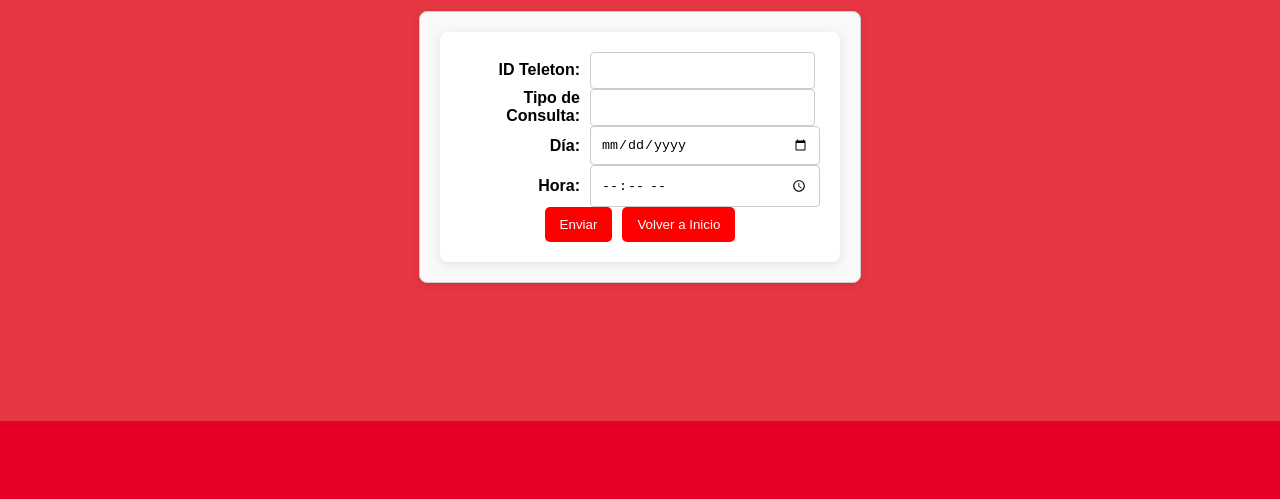
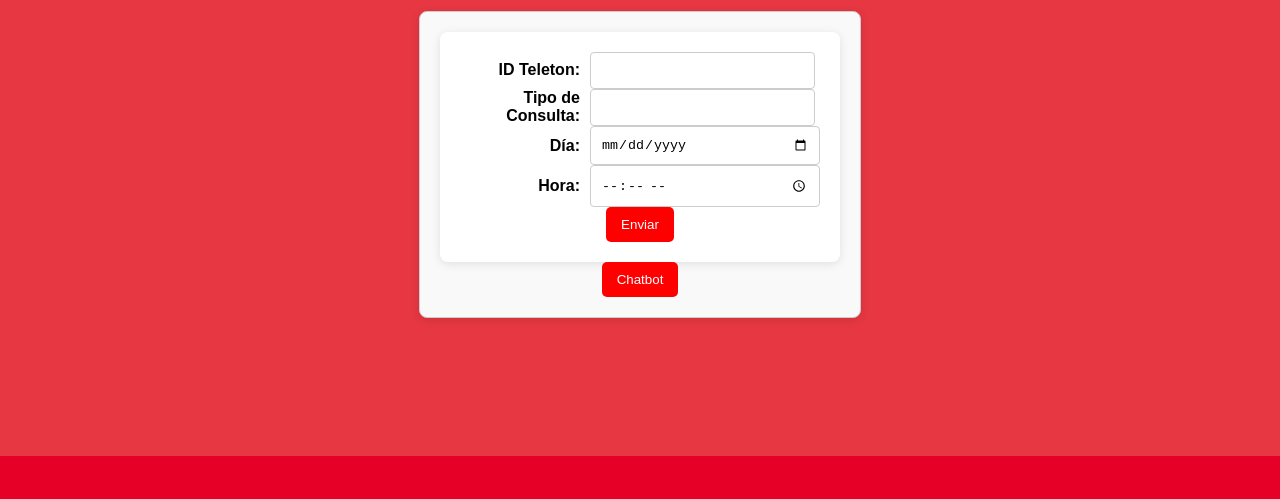
Before and after one commit to MarceloCaballeroo/bothaton_grupo8, a plain HTML site: page formulario.html in a window 1280 px wide. Shown: the part 171-670 px from the top of the page. Drawn offline with Linux system fonts and the light colour scheme.

Commit message:
Botones formulario

```diff
--- a/body.html
+++ b/body.html
@@ -27,6 +27,8 @@
                         Grabando...
                     </div>
                 </div>
+
+                <button id="formularioButton" onclick="window.location.href='formulario.html'">Formulario</button>
             </div>
         </main>
     </div>
--- a/formulario.html
+++ b/formulario.html
@@ -34,9 +34,9 @@
                     </div>
                     <div class="button-group">
                         <button type="submit">Enviar</button>
-                        <button type="button" onclick="window.location.href='index.html'">Volver a Inicio</button>
                     </div>
                 </form>
+                <button type="button" onclick="window.location.href='index.html'">Chatbot</button>
             </div>
         </div>
     </main>
```
